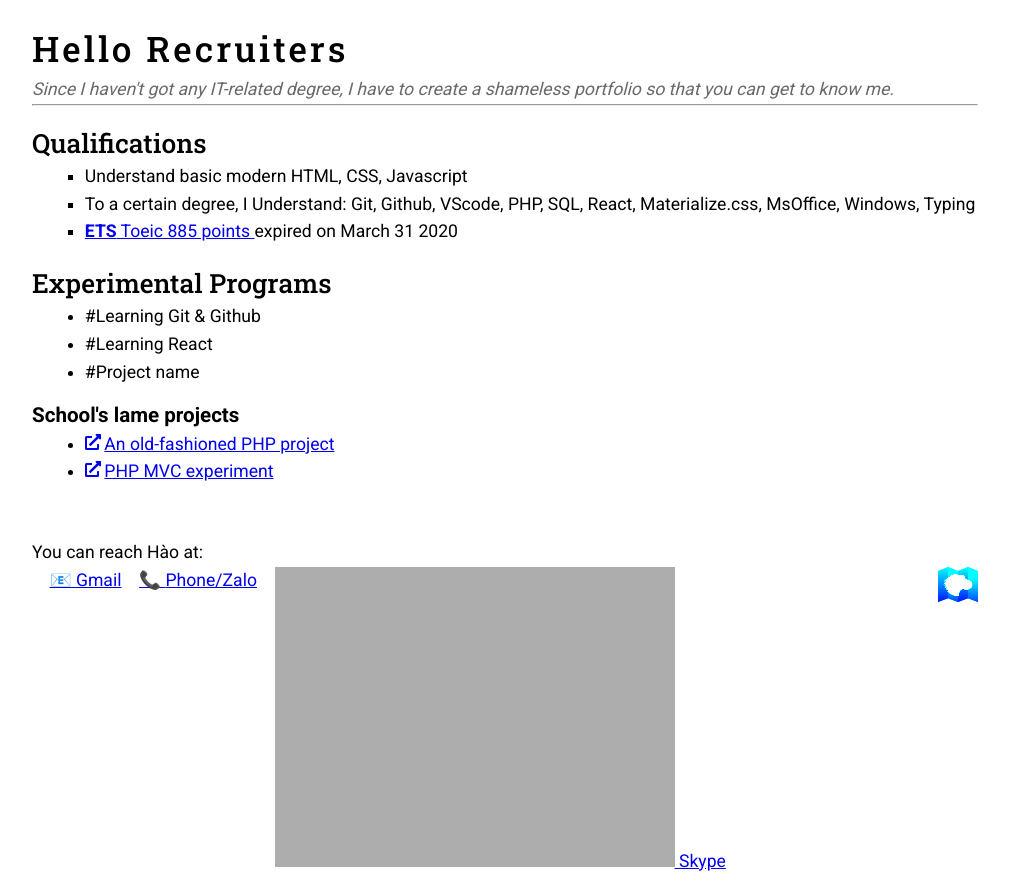
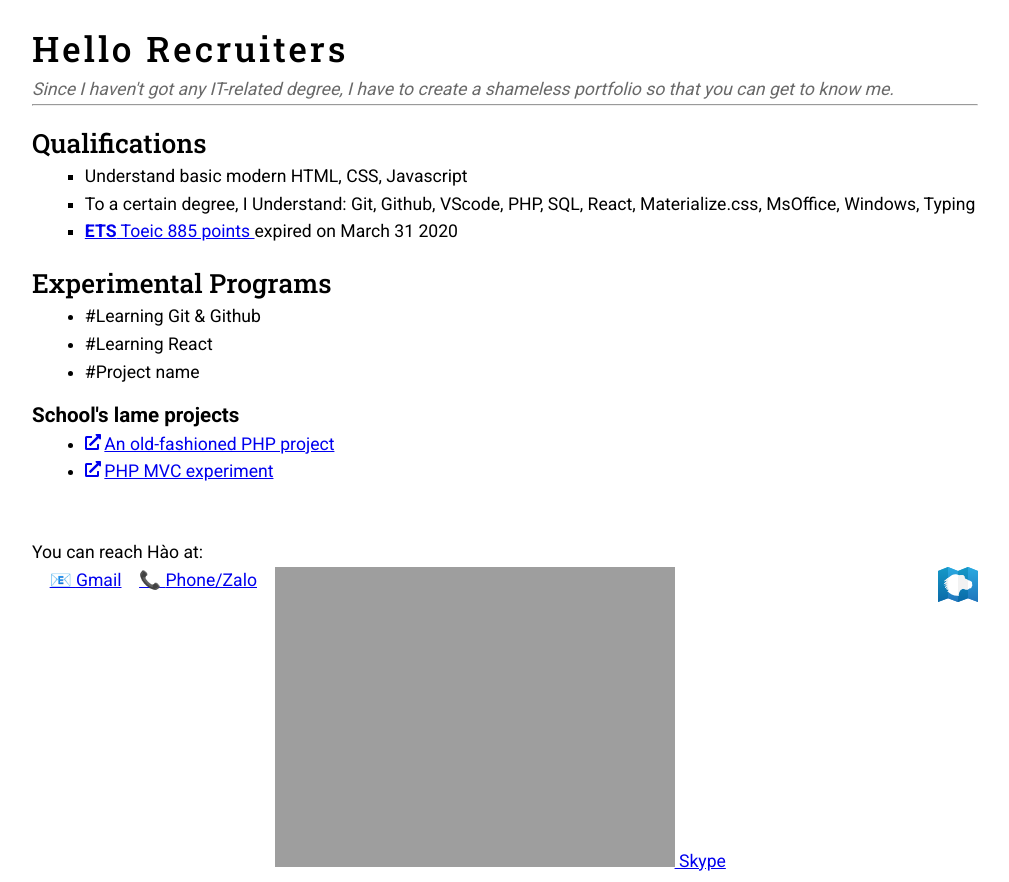
Before and after one commit to haond10adp/portfolio, a plain HTML site: page index.html in a window 1280 px wide. Shown: the whole page, without its empty margins (135-1144 px from the left). Drawn offline with Linux system fonts and the light colour scheme; grey boxes are pictures that could not be loaded.

Commit message:
fix filter bug

```diff
--- a/style.css
+++ b/style.css
@@ -77,12 +77,10 @@ footer ul li:last-child {
 
 footer ul li img {
     height: 2em;
-    filter: contrast(5);
 }
 
 a[href^="skype"]::before {
     content: url("https://img.icons8.com/cute-clipart/20/000000/skype.png");
-    filter: contrast(1.5);
 }
 
 a[href^="mailto"]::before {
```
